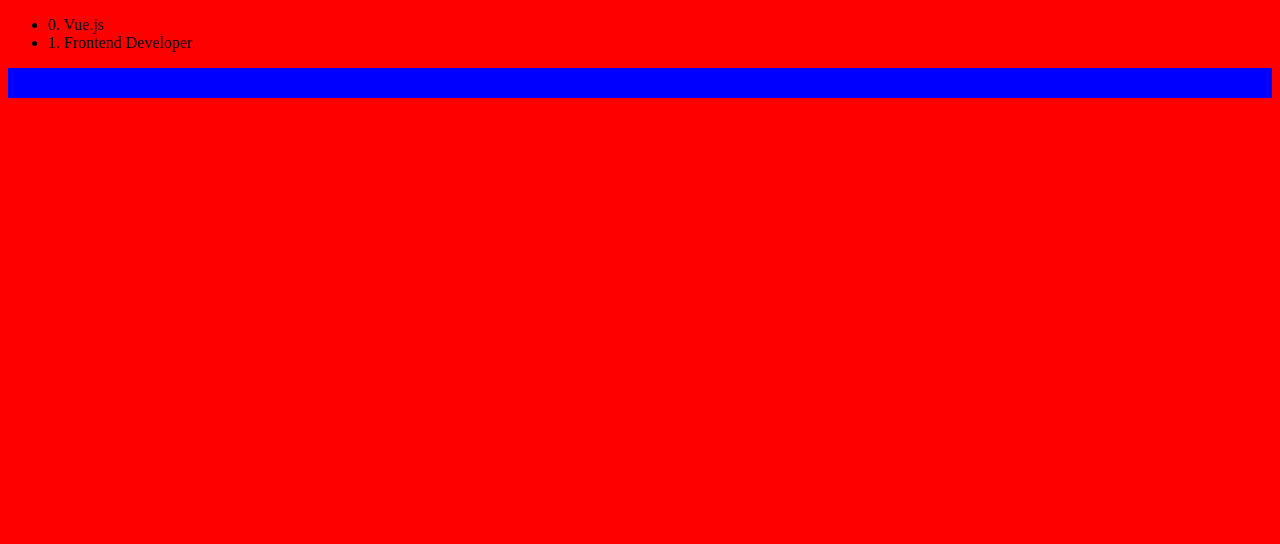
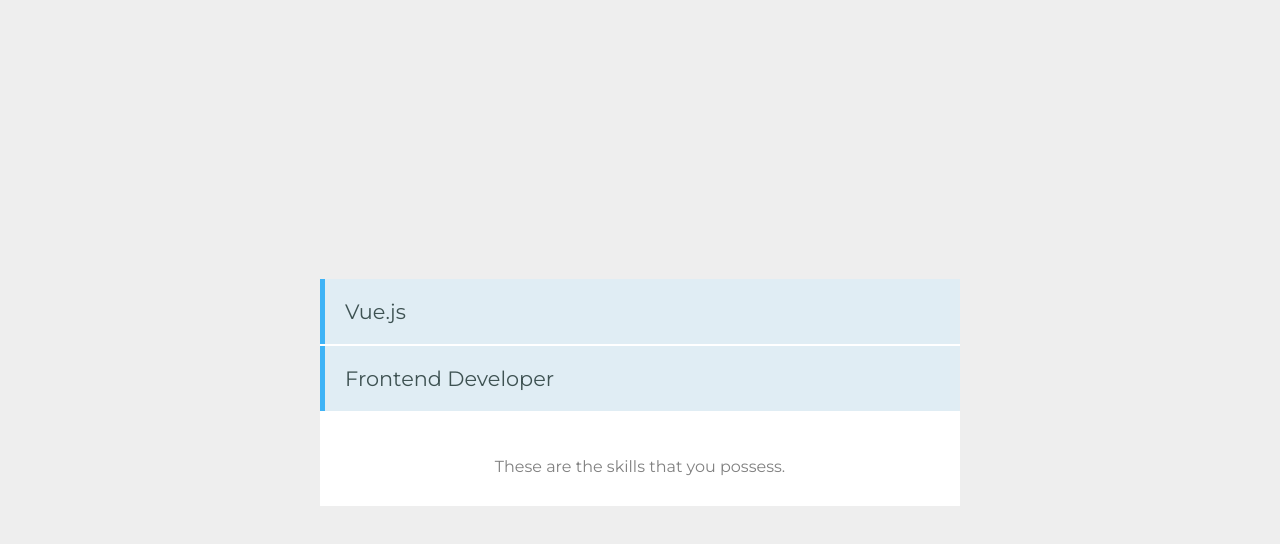
Before and after one commit to BenChallenor/vue-skills, a Vue app: page / in a window 1280 px wide. Shown: the top 544 px of the page. Built offline with nearby package versions, Linux system fonts and the light colour scheme.

Commit message:
Add styling

```diff
--- a/src/App.vue
+++ b/src/App.vue
@@ -16,7 +16,21 @@
 </script>
 
 <style>
+@import url('https://fonts.googleapis.com/css?family=Montserrat:400,700');
+
 body {
-  background-color: red;
+  background-color: #EEEEEE;
+  font-family: 'Montserrat', sans-serif;
+  display: grid;
+  grid-template-rows: auto;
+  justify-items: center;
+  align-items: center;
+}
+body, html {
+  margin: 0;
+  height: 100%;
+}
+#app {
+    width: 50%;
 }
 </style>
--- a/src/components/Skills.vue
+++ b/src/components/Skills.vue
@@ -2,13 +2,15 @@
 <div class="hello">
   <div class="holder">
     <ul>
-      <li v-for="(data, index) in skills" :key='index'>{{index}}. {{data.skill}}</li>
+      <li v-for="(data, index) in skills" :key='index'>{{data.skill}}</li>
     </ul>
     <!-- <div v-bind:class="{alert: showAlert, 'another-class': showClass}"></div> -->
     <!-- <div v-bind:class="alertObject"></div> -->
     <!-- shows alert if true -->
 
-    <div v-bind:style="{ backgroundColor: bgColor, width: bgWidth, height: bgHeight}"></div>
+    <!-- <div v-bind:style="{ backgroundColor: bgColor, width: bgWidth, height: bgHeight}"></div> -->
+
+    <p>These are the skills that you possess.</p>
   </div>
 </div>
 </template>
@@ -40,7 +42,7 @@
 <!-- To add external stylesheet /* <style src="./Skills.css" scoped> */ -->
 <style scoped>
 
-.alert {
+/* .alert {
   background-color: yellow;
   width: 100%;
   height: 30px;
@@ -48,5 +50,34 @@
 
 .anotherClass {
   border: 10px solid black;
+} */
+
+.holder {
+  background: #fff;
+}
+
+ul {
+  margin: 0;
+  padding: 0;
+  list-style-type: none;
+}
+
+ul li {
+  padding: 20px;
+  font-size: 1.3em;
+  background-color: #E0EDF4;
+  border-left: 5px solid #3EB3F6;
+  margin-bottom: 2px;
+  color: #3E5252;
+}
+
+p {
+  text-align: center;
+  padding: 30px 0;
+  color: grey;
+}
+
+.container {
+  box-shadow: 0px 0px 40px lightgray;
 }
 </style>
```
